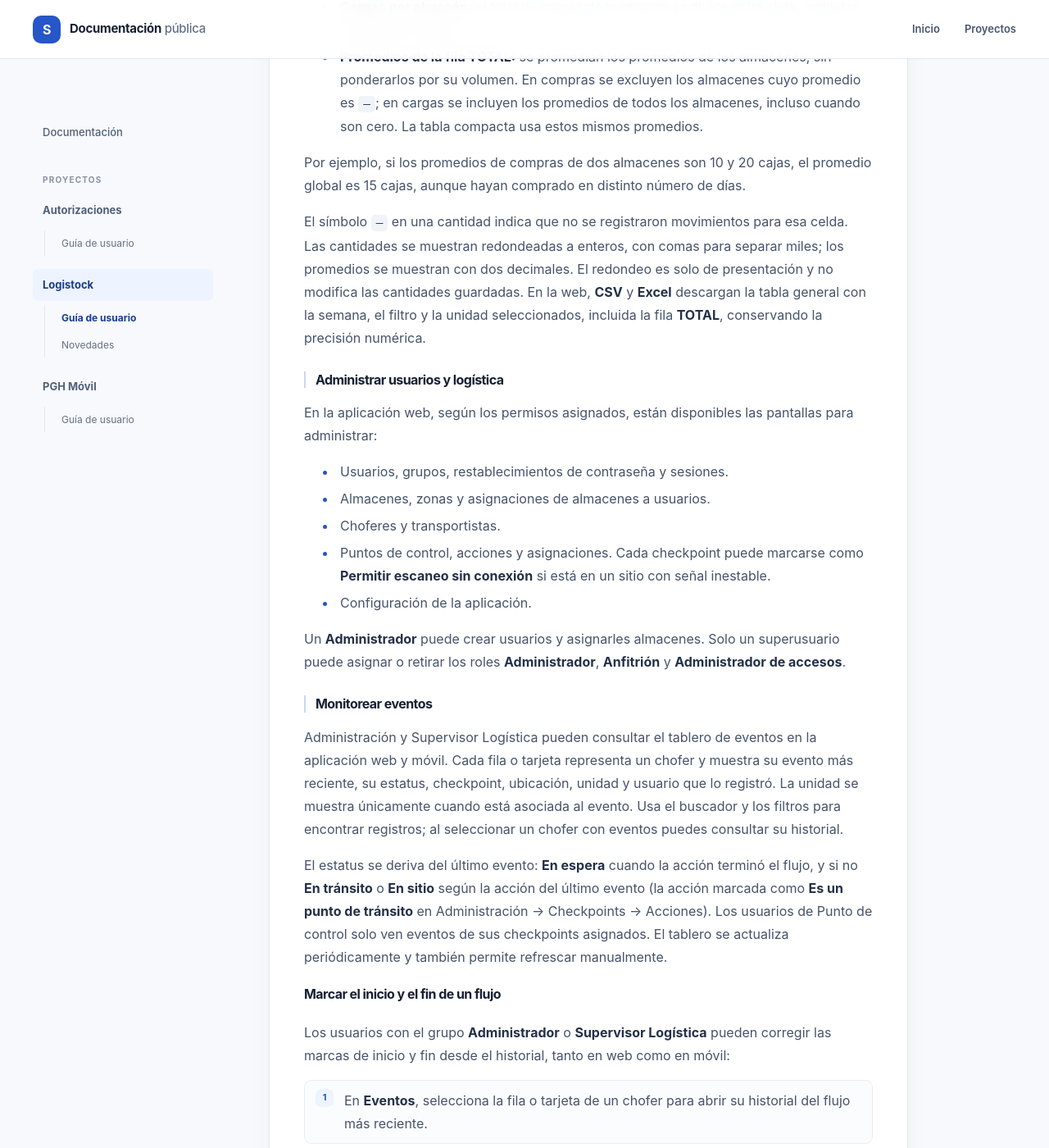
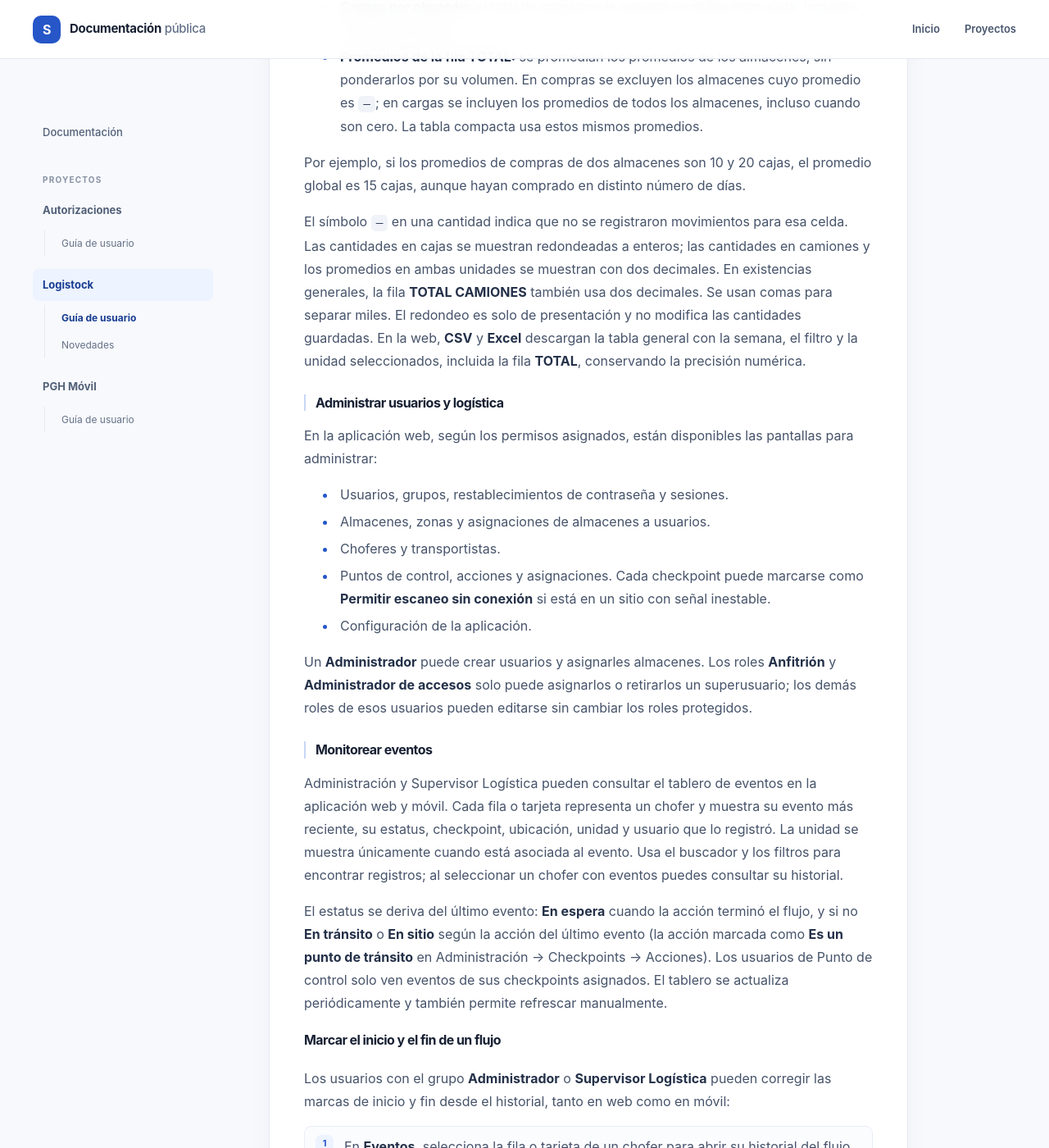
Before and after one commit to swaplicado/documentacion, a Jekyll site: the page built from projects/logistock/para-usuarios.md, in a window 1280 px wide and 1400 px high, scrolled down 2296 px. Shown: the whole window at 82% size. Built offline with Jekyll 4.4.1, drawn with Linux system fonts in a browser that asks for light colours.

Commit message:
docs: sync Logistock user documentation

```diff
--- a/projects/logistock/para-usuarios.md
+++ b/projects/logistock/para-usuarios.md
@@ -73,8 +73,11 @@ el promedio global es 15 cajas, aunque hayan comprado en distinto número de
 días.
 
 El símbolo `—` en una cantidad indica que no se registraron movimientos para
-esa celda. Las cantidades se muestran redondeadas a enteros, con comas para
-separar miles; los promedios se muestran con dos decimales. El redondeo es solo
+esa celda. Las cantidades en cajas se muestran redondeadas a enteros; las
+cantidades en camiones y los promedios en ambas unidades se muestran con dos
+decimales. En
+existencias generales, la fila **TOTAL CAMIONES** también usa dos decimales.
+Se usan comas para separar miles. El redondeo es solo
 de presentación y no modifica las cantidades guardadas. En la web, **CSV** y
 **Excel** descargan la tabla general con la semana, el filtro y la unidad
 seleccionados, incluida la fila **TOTAL**, conservando la precisión numérica.
@@ -91,9 +94,10 @@ pantallas para administrar:
   como **Permitir escaneo sin conexión** si está en un sitio con señal inestable.
 - Configuración de la aplicación.
 
-Un **Administrador** puede crear usuarios y asignarles almacenes. Solo un
-superusuario puede asignar o retirar los roles **Administrador**,
-**Anfitrión** y **Administrador de accesos**.
+Un **Administrador** puede crear usuarios y asignarles almacenes. Los roles
+**Anfitrión** y **Administrador de accesos** solo puede asignarlos o retirarlos
+un superusuario; los demás roles de esos usuarios pueden editarse sin cambiar
+los roles protegidos.
 
 ### Monitorear eventos
 
```
Also changed, not shown: projects/logistock/index.md (+0 -1 lines), projects/logistock/novedades.md (+5 -0 lines).
